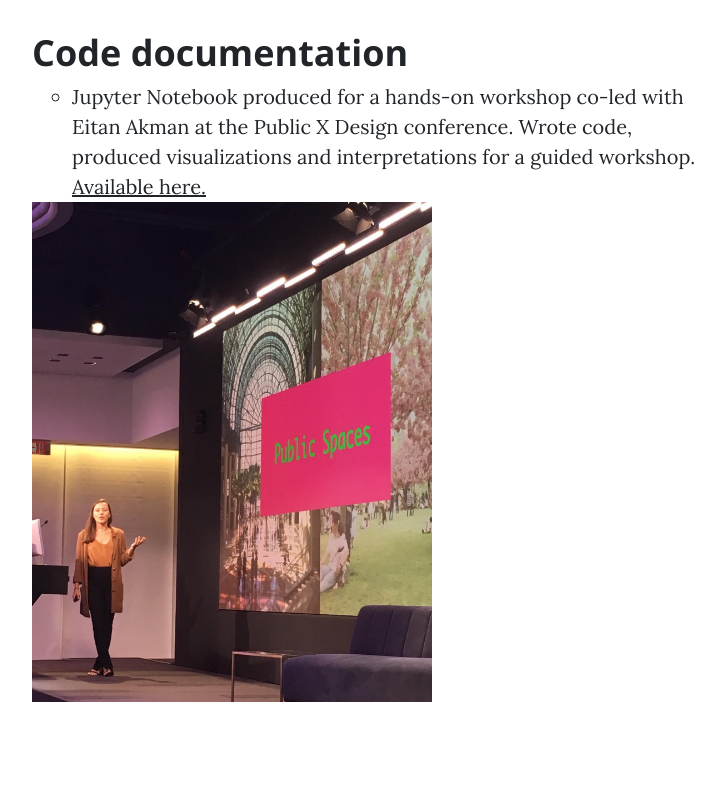
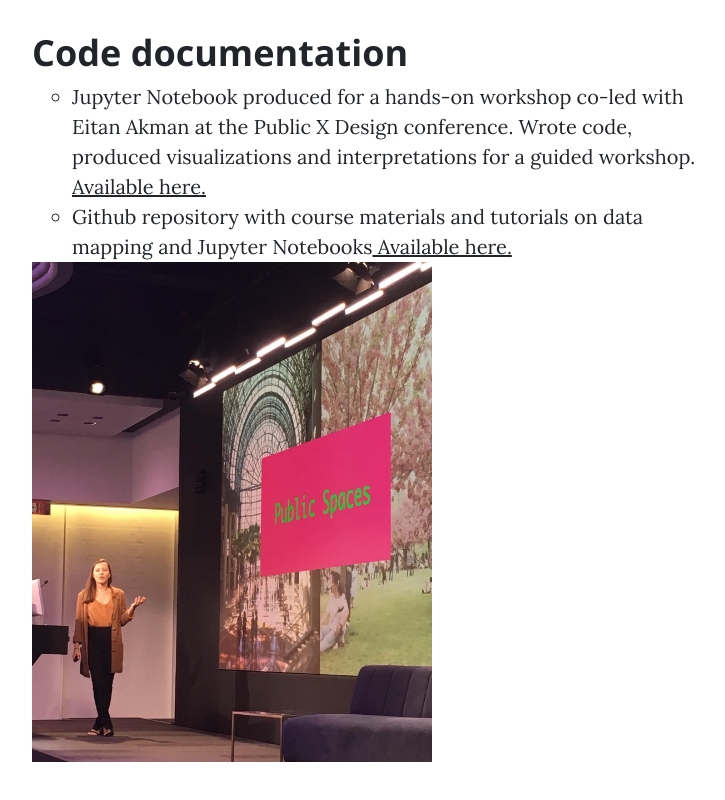
Before and after one commit to avigailvantu/portfolio, a website: page post.html in a window 1280 px wide. Shown: the part 2123-2923 px from the top of the page, without its empty margins (283-1008 px from the left). Drawn offline with nearby package versions, Linux system fonts and the light colour scheme.

Commit message:
some changes3

```diff
--- a/post.html
+++ b/post.html
@@ -121,6 +121,9 @@
                         for a guided workshop. <a href= "https://github.com/avigailvantu/Open-Demolitions/blob/master/data:analysis/combined_notebook.ipynb "target="_blank+"><u>  Available here.</u> </a> </li>
                   </ul>
 
+              <ul>
+                <li>Github repository with course materials and tutorials on data mapping and Jupyter Notebooks<a href= "https://github.com/avigailvantu/c4sue"><u>  Available here.</u> </a> </li>
+                  </ul>
                   <a href="#">
                     <img class="img-fluid" src="img/d4gx.JPG" alt=""width="400" height="600">
                   </a>
```
